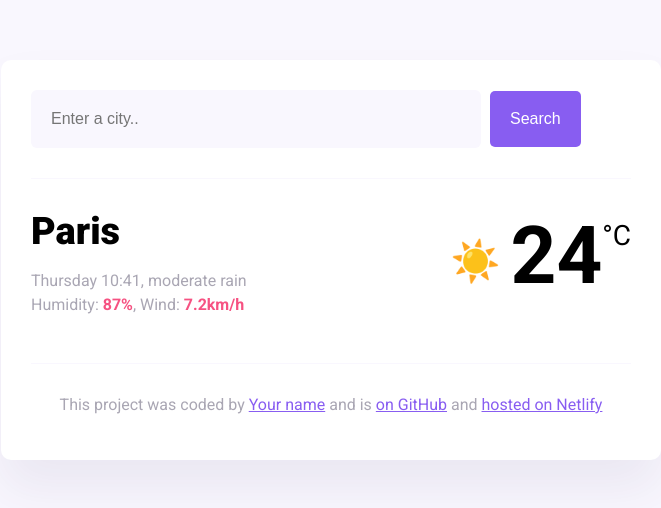
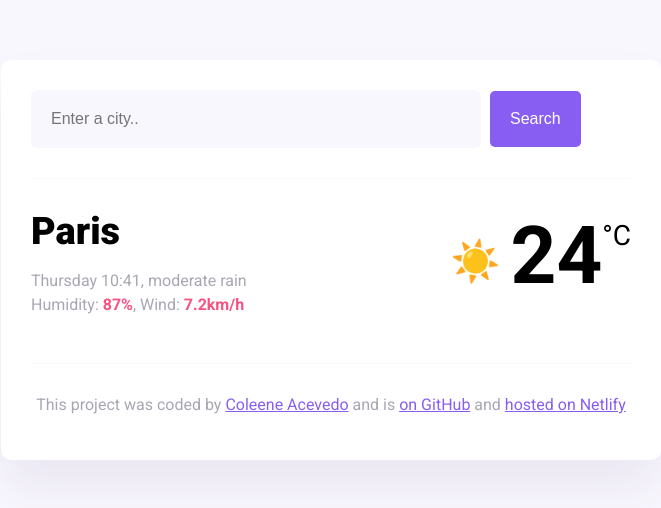
Before and after one commit to cmvce/Github-Netfliy-Challenge, a website built with Parcel: page index.html in a window 1280 px wide. Shown: the whole page, without its empty margins (309-970 px from the left). Built offline with nearby package versions, Linux system fonts and the light colour scheme.

Commit message:
added name and github link profile

```diff
--- a/index.html
+++ b/index.html
@@ -1,5 +1,6 @@
 <!DOCTYPE html>
 <html lang="en">
+
 <head>
   <meta charset="UTF-8" />
   <meta name="viewport" content="width=device-width, initial-scale=1.0" />
@@ -7,23 +8,17 @@
   <link rel="preconnect" href="https://fonts.gstatic.com" crossorigin />
   <link
     href="https://fonts.googleapis.com/css2?family=Roboto:ital,wght@0,100;0,400;0,500;0,700;0,900;1,100;1,300;1,400;1,500;1,700;1,900&display=swap"
-      rel="stylesheet"
-    />
+    rel="stylesheet" />
   <script src="https://cdn.jsdelivr.net/npm/axios@1.1.2/dist/axios.min.js"></script>
   <link rel="stylesheet" href="src/styles.css" />
   <title>My weather application</title>
 </head>
+
 <body>
   <div class="weather-app">
     <header>
       <form id="search-form">
-          <input
-            type="search"
-            placeholder="Enter a city.."
-            required
-            class="search-input"
-            id="search-input"
-          />
+        <input type="search" placeholder="Enter a city.." required class="search-input" id="search-input" />
         <input type="submit" value="Search" class="search-button" />
       </form>
     </header>
@@ -37,17 +32,15 @@
           </p>
         </div>
         <div class="current-temperature">
-            <span class="current-temperature-icon">☀️</span
-            ><span class="current-temperature-value" id="current-temperature"
-              >24</span
-            ><span class="current-temperature-unit">°C</span>
+          <span class="current-temperature-icon">☀️</span><span class="current-temperature-value"
+            id="current-temperature">24</span><span class="current-temperature-unit">°C</span>
         </div>
       </div>
     </main>
     <footer>
       <p>
         This project was coded by
-          <a href="#" target="_blank">Your name</a> and is
+        <a href="https://github.com/cmvce" target="_blank">Coleene Acevedo</a> and is
         <a href="#" target="_blank"> on GitHub</a> and
         <a href="#" target="_blank">hosted on Netlify</a>
       </p>
@@ -55,4 +48,5 @@
   </div>
 </body>
 <script src="src/index.js"></script>
+
 </html>
```
Lines whose indentation alone changed are shown as unchanged.
